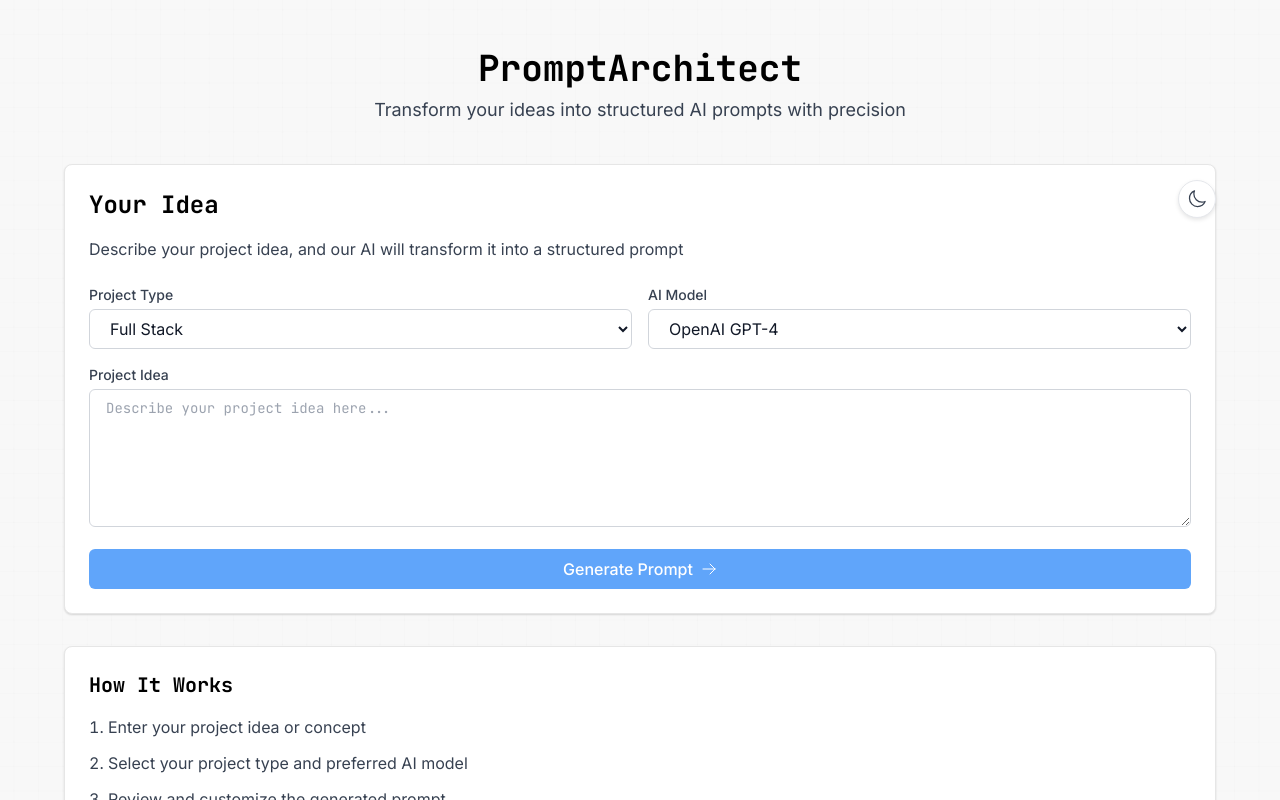
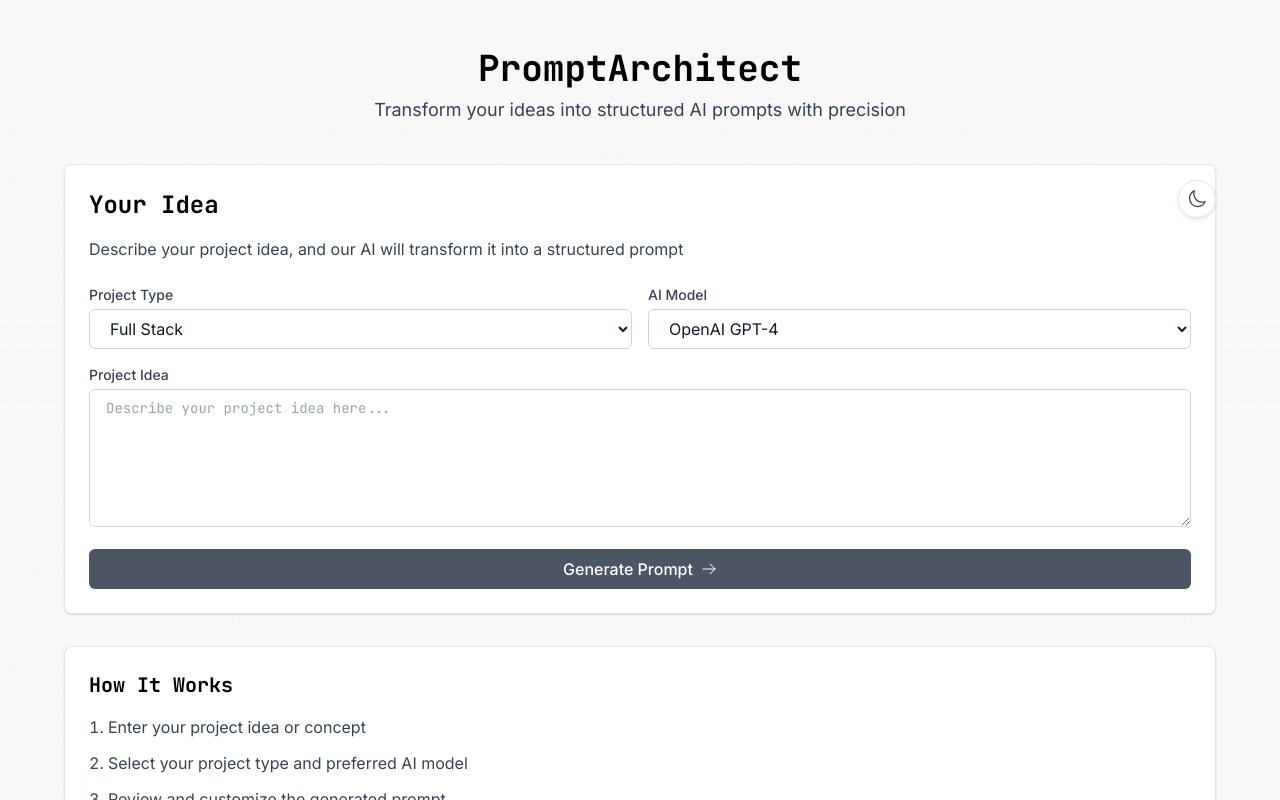
Before and after one commit to Hustada/prompt-architect, a Next.js app: page / in a window 1280 px wide. Shown: the top 800 px of the page. Built offline with nearby package versions, Linux system fonts and the light colour scheme.

Commit message:
change button color

```diff
--- a/components/idea-input.tsx
+++ b/components/idea-input.tsx
@@ -86,7 +86,7 @@ const IdeaInput = ({ onGenerate, isGenerating }: IdeaInputProps) => {
       <button
         type="submit"
         disabled={isGenerating || !idea.trim()}
-        className="w-full flex items-center justify-center px-4 py-2 bg-blue-600 hover:bg-blue-700 disabled:bg-blue-400 text-white font-medium rounded-md transition-colors duration-200"
+        className="w-full flex items-center justify-center px-4 py-2 bg-gray-800 hover:bg-gray-900 disabled:bg-gray-600 text-white font-medium rounded-md transition-colors duration-200"
       >
         {isGenerating ? 'Generating...' : (
           <>
```
